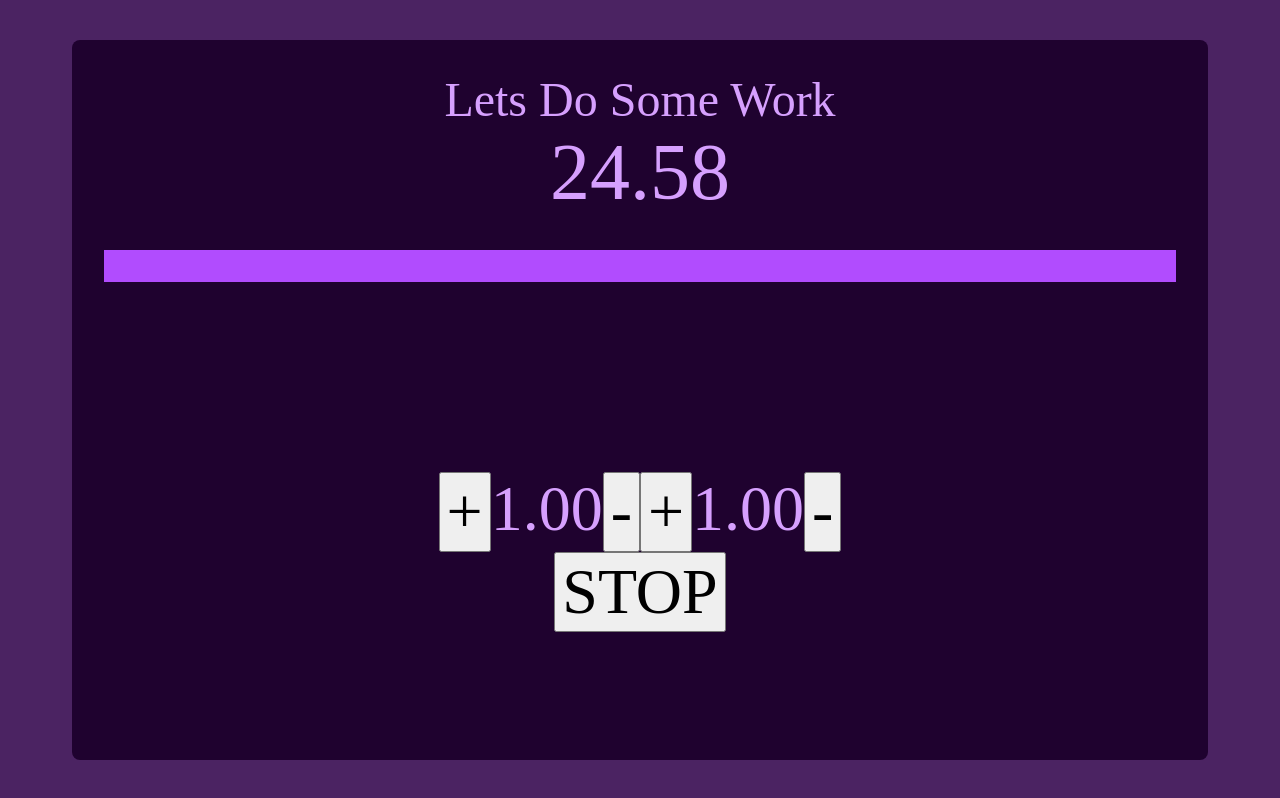
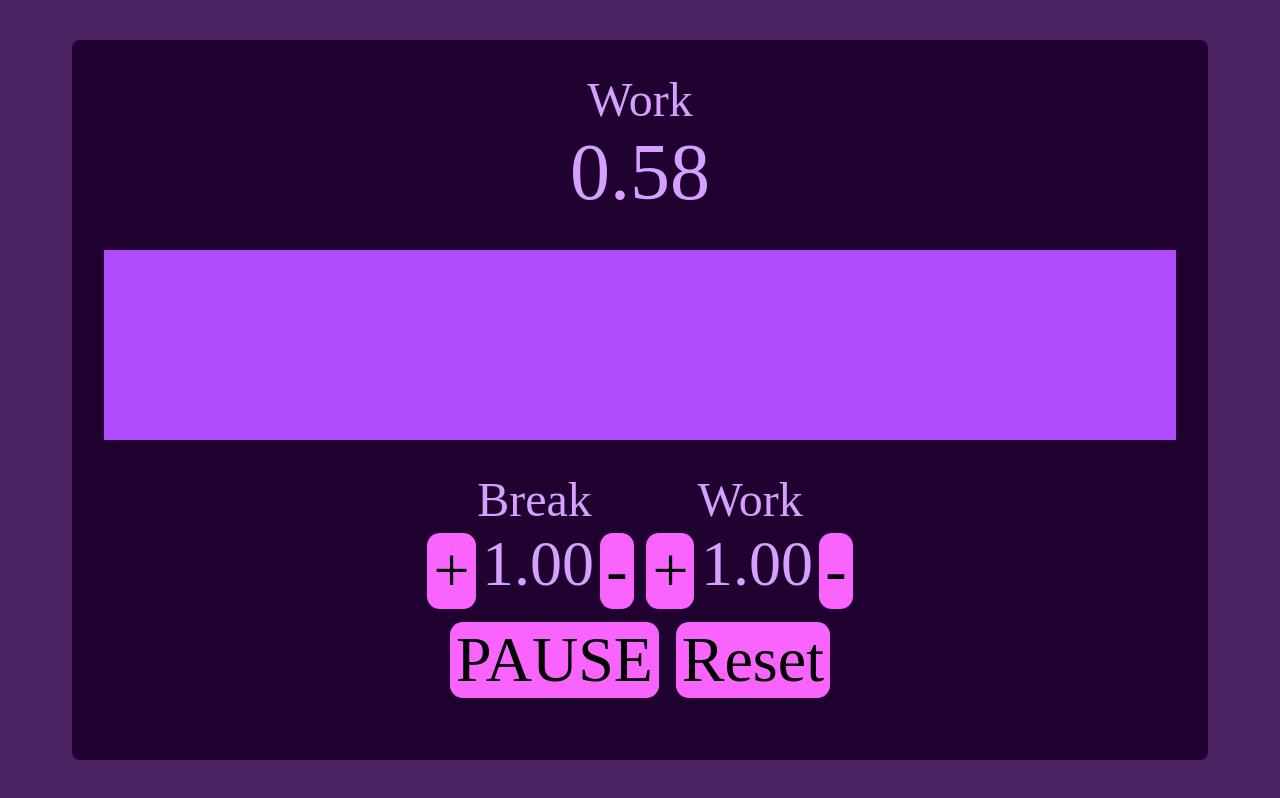
Before and after one commit to haridasnykiel/FCC_PomodoroClock, a website: page index.html in a window 1280 px wide. Both pictures are taken after a click on the button "GO". Drawn offline with nearby package versions, Linux system fonts and the light colour scheme.

Commit message:
Completed most of the logic for the clock. I am now starting to add animation so that there is a progress bar.

```diff
--- a/clockLogic.js
+++ b/clockLogic.js
@@ -10,40 +10,41 @@ $(document).ready(function(){
     AddToCounters('#'+ $(this).val(), '-');
   });
 
+  $('#reset').click(function(){
+    $('#timerTitle').html('Lets Do Some Work');
+    $('#timer').html('25.00');
+  });
+
   $('#go').click(function() {
     if($(this).html() == 'GO') {
-      changeTitle();
-      setTimer();
+      if($('#timerTitle').html() == 'Lets Do Some Work') {
+        $('#timerTitle').html('Work');
+        $('#timer').html($('#work').html());
+      }
       countDownTimer = setInterval(function(){
         var timeleft = calculateCount($('#timer').html());
+        //var percentageDecrease = timeleft /
+        $("#progress_bar").animate({height: "100%"});
         if(timeleft <= 0) {
           clearInterval(countDownTimer);
-          $('#timerTitle').html('Break');
-          changeTitle();
-          setTimer();
+          setTimerAndTitle();
           $('#go').html('GO');
         }
       },1000);
     } else {
       clearInterval(countDownTimer);
-      $('#timer').html($('#work').html());
+      //$('#timer').html($('#work').html());
     }
     RunTimer('#go');
   });
 
-  function setTimer() {
-    if($('#timerTitle').html() == 'Work') {
+  function setTimerAndTitle() {
+    if($('#timerTitle').html() == 'Break') {
+      $('#timerTitle').html('Work');
       $('#timer').html($('#work').html());
-    } else if($('#timerTitle').html() == 'Break') {
+    } else if($('#timerTitle').html() == 'Work') {
+      $('#timerTitle').html('Break');
       $('#timer').html($('#break').html());
-    }
-  }
-
-  function changeTitle() {
-    if($('#timerTitle').html() === 'Break' || $('#timerTitle').html() === '') {
-      $('#timerTitle').html('Work');
-    } else if($('#timerTitle').html() === 'Work'){
-      $('#timerTitle').html('Break');
     }
   }
 
@@ -61,8 +62,8 @@ $(document).ready(function(){
 
   function RunTimer(element) {
     if($(element).html() == 'GO') {
-      $(element).html('STOP');
-    } else if($(element).html() == 'STOP') {
+      $(element).html('PAUSE');
+    } else {
       $(element).html('GO');
     }
   }
--- a/index.html
+++ b/index.html
@@ -12,9 +12,13 @@
       <div id="clock_container">
         <section id="timerTitle">Lets Do Some Work</section>
         <section id="timer">25.00</section>
-        <section id="animation"></section>
+        <section id="progress_bar"></section>
       </div>
       <div id="controls_container">
+        <section id="titles">
+          <section class="title" id="break_title">Break</section>
+          <section class="title" id="work_title">Work</section>
+        </section>
         <section id="settings">
           <button class="button add" value="break">+</button>
           <section id="break">1.00</section>
@@ -25,6 +29,7 @@
         </section>
         <section>
           <button class="button" id="go">GO</button>
+          <button class="button" id="reset">Reset</button>
         </section>
 
       </div>
--- a/styles.css
+++ b/styles.css
@@ -30,7 +30,7 @@ body {
   align-items: center;
 }
 
-#animation {
+#progress_bar {
   height: 2em;
   width: 100%;
   background-color: #B14CFE;
@@ -58,6 +58,23 @@ body {
   color: #D6A0FE;
 }
 
+#titles {
+  display: flex;
+  color: #D6A0FE;
+}
+
+.title {
+  font-size: 3em;
+}
+
+#break_title {
+  padding-right: 1em;
+}
+
+#work_title {
+  padding-left: 1.2em;
+}
+
 #settings section {
   font-size: 4em;
 }
@@ -65,8 +82,8 @@ body {
 button {
   font-size: 4em;
   flex-grow: 1;
+  background-color: #F964FE;
+  margin: 0.1em;
+  border-radius: 0.2em;
+  border: none;
 }
-
-#go {
-
-}
```
